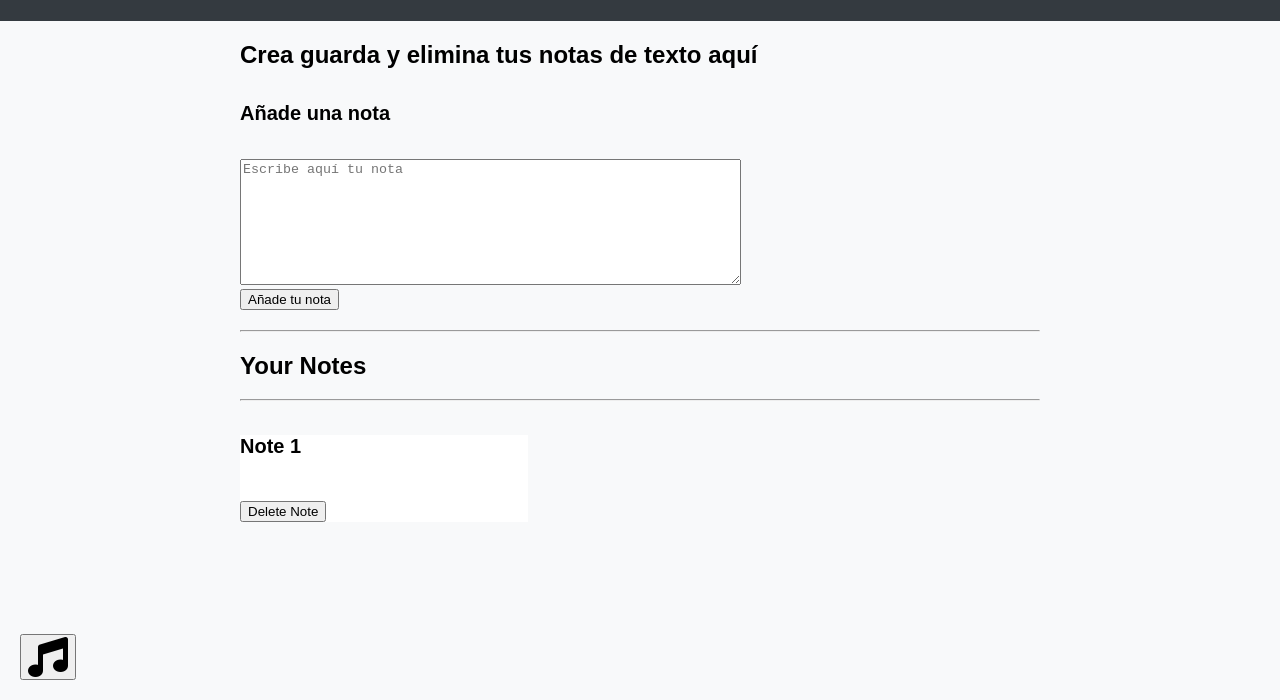
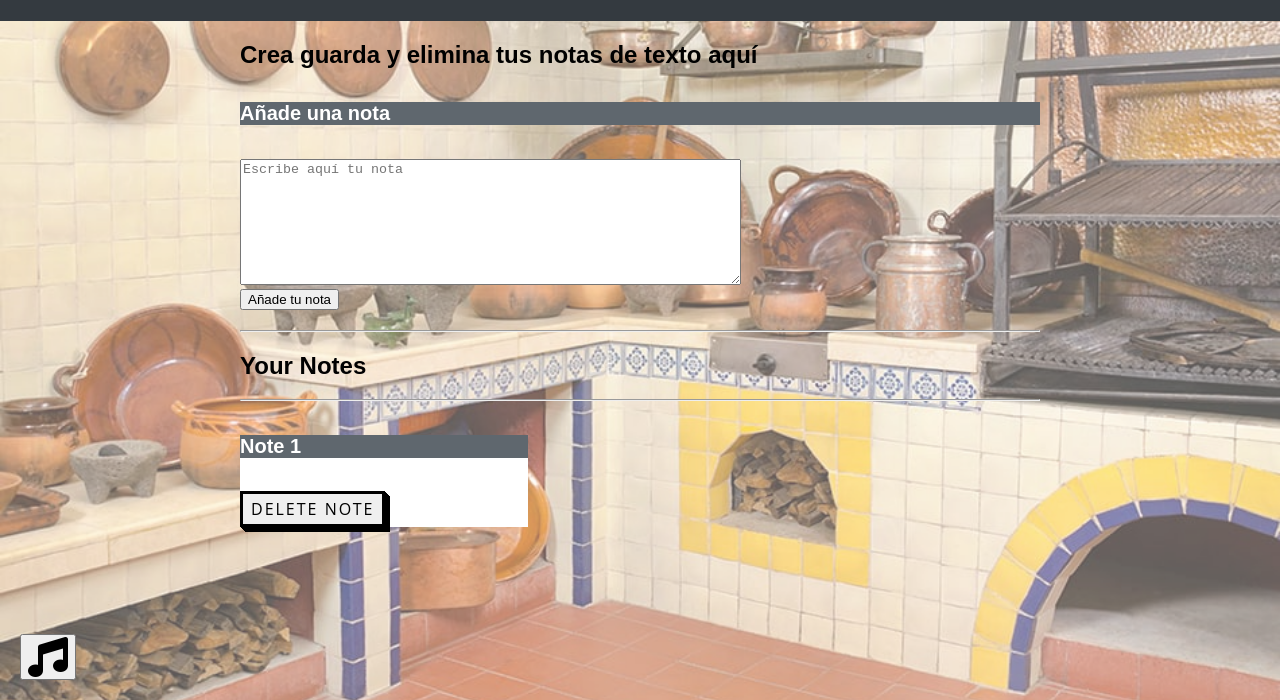
Before and after one commit to barearojo/Aplicaci-n-de-Notas-, a website: page home.html in a window 1280 px wide. Both pictures are taken after a click on the button "Añade tu nota". Shown: the part 100-800 px from the top of the page. Drawn offline with nearby package versions, Linux system fonts and the light colour scheme.

Commit message:
boton eliminar notas

```diff
--- a/style.css
+++ b/style.css
@@ -4,7 +4,15 @@ body {
     background-color: #f8f9fa;
     margin: 0;
     padding: 0;
+
+    background-image: url('./media/cocina.jpeg');
+    background-size: cover; /* Esto asegura que la imagen de fondo cubra todo el área del cuerpo */
+    background-position: center; /* Esto centra la imagen de fondo */
+    background-repeat: no-repeat; /* Esto evita que la imagen de fondo se repita */
+    background-attachment: fixed; /* Esto fija la imagen de fondo en su posición mientras se desplaza la página. */
+
 }
+
 
 /* Estilos para el encabezado */
 header {
@@ -45,17 +53,41 @@ header {
 }
 
 /* Estilos para el botón de eliminar nota */
-#deleteNote {
-    margin-top: 10px;
-}
+#deleteNote { /*creditos a Michael McMillan pagina https://getcssscan.com/css-buttons-examples boton 54*/
+
+    font-family: "Open Sans", sans-serif;
+    font-size: 16px;
+    letter-spacing: 2px;
+    text-decoration: none;
+    text-transform: uppercase;
+    color: #000;
+    cursor: pointer;
+    border: 3px solid;
+    padding: 0.25em 0.5em;
+    box-shadow: 1px 1px 0px 0px, 2px 2px 0px 0px, 3px 3px 0px 0px, 4px 4px 0px 0px, 5px 5px 0px 0px;
+    position: relative;
+    user-select: none;
+    -webkit-user-select: none;
+    touch-action: manipulation;
+
+
+    active {
+      box-shadow: 0px 0px 0px 0px;
+      top: 5px;
+      left: 5px;
+    }
+
+ }
 
 /* Estilos para los títulos de tarjetas */
 .card-title {
+    background-color: #5f676e;
+    color: #ffffff;
     font-size: 1.25rem;
     font-weight: bold;
 }
 
 /* Estilos para el texto de las tarjetas */
 .card-text {
-    font-size: 1rem;
+    font-size: 2rem;
 }
```
Also changed, not shown: media/cocina.jpeg (added).
